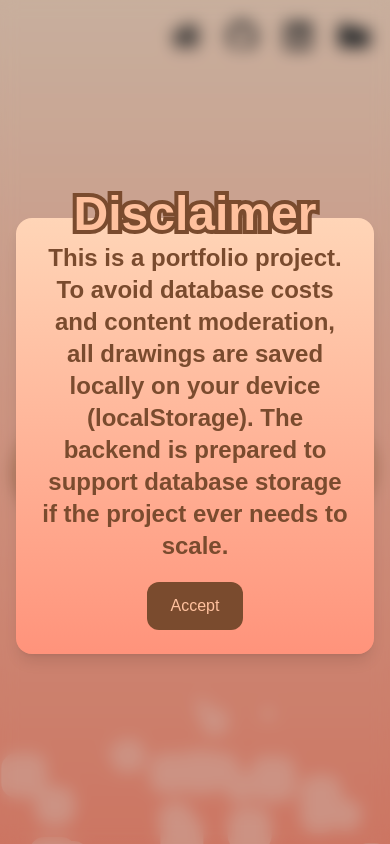
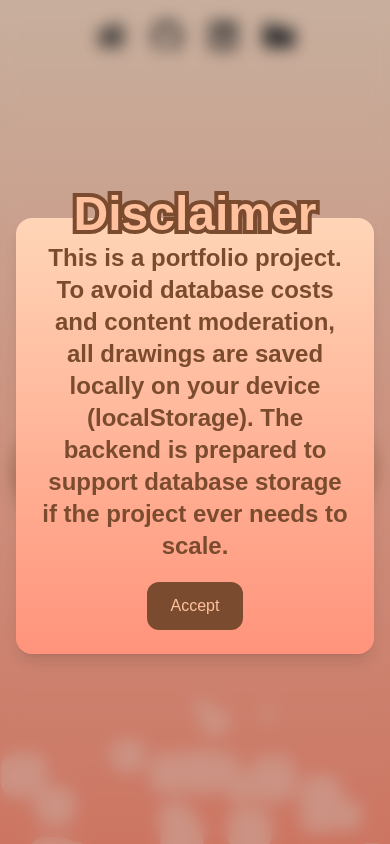
Before and after one commit to GinoVagliente/Draw-The-Sound, a React (Vite) app: page / in a window 390 px wide. Built offline with nearby package versions, Linux system fonts and the light colour scheme; a web font is replaced by a local one.

Commit message:
header changes

```diff
--- a/src/Components/Header.jsx
+++ b/src/Components/Header.jsx
@@ -29,7 +29,7 @@ const Header = () => {
     ];
 
     return (
-        <div className="absolute w-full flex flex-row justify-end mt-5 gap-6 z-10 pr-5">
+        <div className="absolute w-full flex flex-row justify-center md:justify-end mt-5 gap-6 z-10 md:pr-5">
             {links.map((link) => (
                 <a
                     key={link.title}
```
